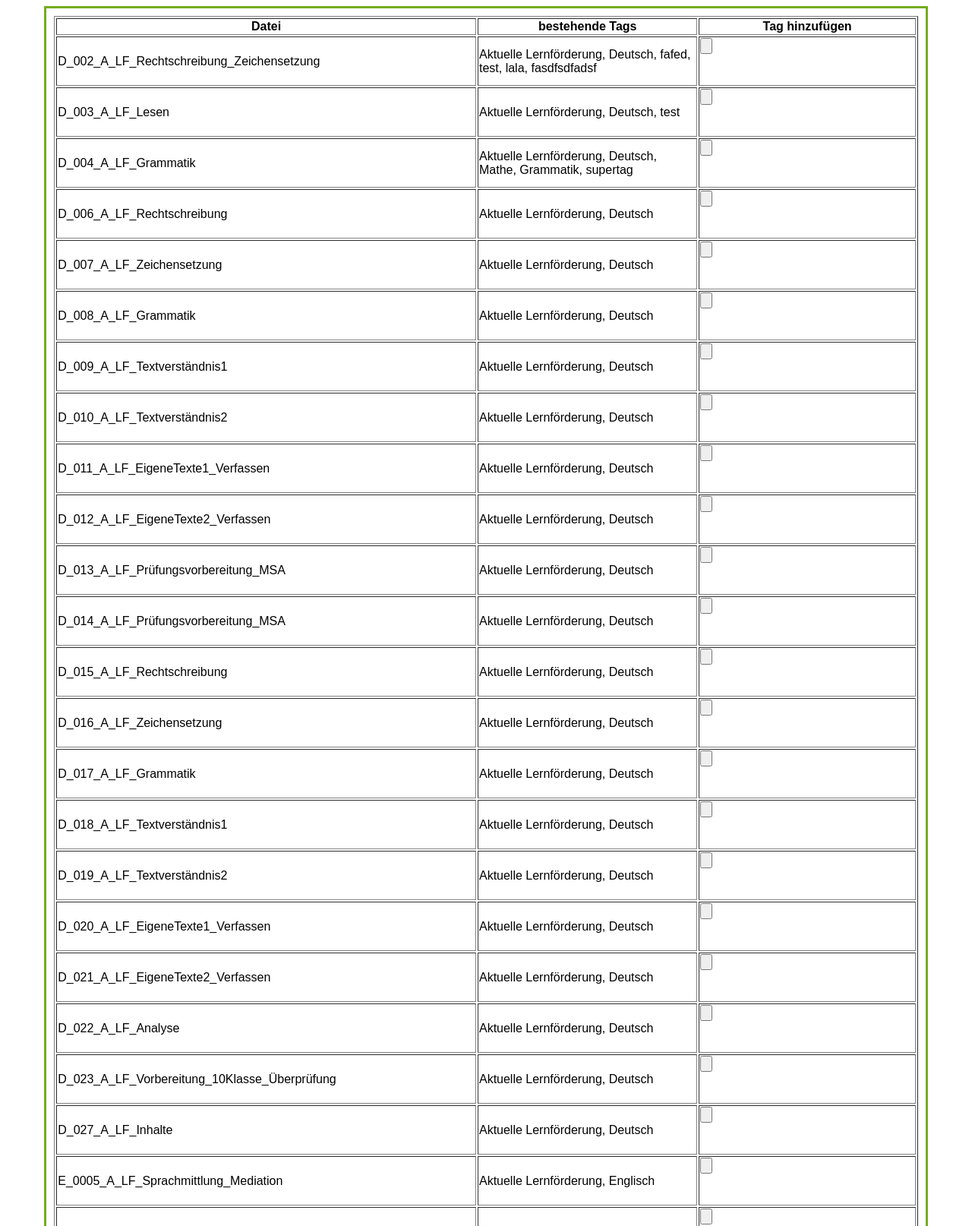
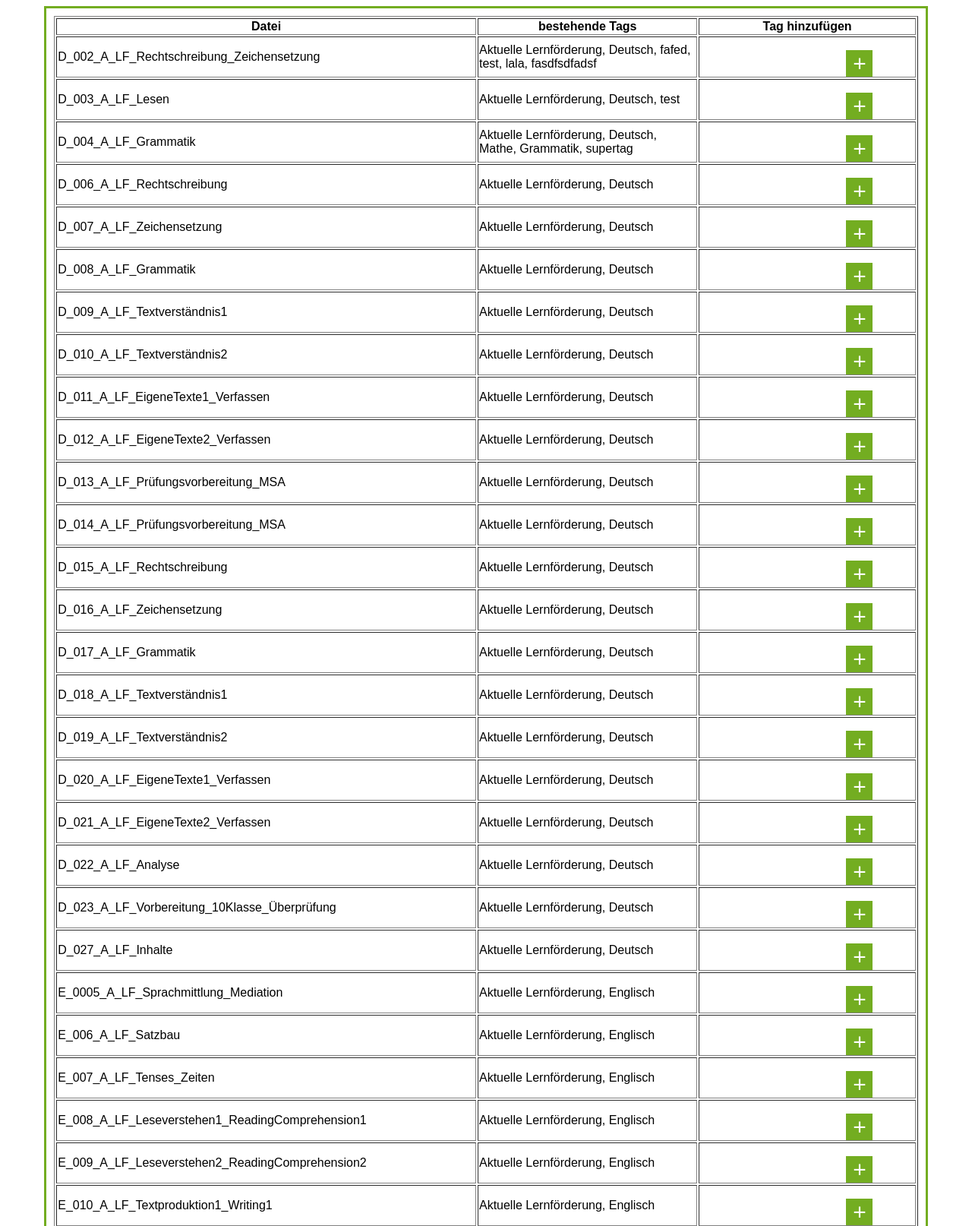
Before and after one commit to pasbelg/taggedFileSearch, a PHP site: page /tagging.php in a window 1280 px wide. Shown: the top 1614 px of the page at 76% size. Run offline with PHP 8.4, Linux system fonts and the light colour scheme; data comes from the database, SQL or seed files in the repository; some libraries are stand-ins or nearby versions.

Commit message:
Input Buttons in Tagging Tabelle angefangen zu stylen

```diff
--- a/style.css
+++ b/style.css
@@ -68,6 +68,33 @@ input[type=text]:focus {
 #tagTable{
   width: 100%;
 }
-#tagTable th{
+#tagTable td{
+  height: 50px;
   width: 30%;
 }
+.tagInput{
+  display:block;
+}
+
+.addButton{
+  position: absolute;
+  margin-left:15%;
+  float: left;
+  height: 35px;
+  width:35px;
+  background-color: #73AD21;
+  border: none;
+  color: white;
+  cursor: pointer;
+  font-size: 30px;
+}
+.confirmButton{
+  float: right;
+  margin-top: -25px;
+  height: 20px;
+  width:20px;
+  background-color: #73AD21;
+  border: none;
+  color: white;
+  cursor: pointer;
+}
--- a/tagging.php
+++ b/tagging.php
@@ -53,7 +53,7 @@ $tagList = getTags();
   <?php
     foreach($fileList as $fileID => $file){
       echo '<tr>
-              <td>'.basename($file, '.pdf').'</td>';
+              <td class="fileCell">'.basename($file, '.pdf').'</td>';
       $tagsPerFile = array();
       $db = new SQLite3('search.db');
       $res = $db->query('select tag from files, tags, tagging where files.fileID = tagging.fileID AND tags.tagID = tagging.tagID AND tagging.fileID = '.$fileID.';');
@@ -61,10 +61,10 @@ $tagList = getTags();
          $tagsPerFile[] = $row['tag'];
       }
     echo '<td>'.implode(", ", $tagsPerFile).'</td>';
-    echo '<td>
-    <input class="addButton" type="button" onclick="showHideInput('.$fileID.')" >
-    <input class="tagInput'.$fileID.'" style="visibility:hidden;" type="text" name="nm" >
-    <input class="confirmButton'.$fileID.'" style="visibility:hidden;" type="button" onclick="addTag('.$fileID.')" >
+    echo '<td class="editCell">
+    <input class="addButton" type="button" onclick="showHideInput('.$fileID.')" value="+">
+    <input class="tagInput tagInput'.$fileID.'" style="visibility:hidden;"  type="text" name="nm" >
+    <input class="confirmButton confirmButton'.$fileID.'" style="visibility:hidden;" type="button" onclick="addTag('.$fileID.')" >
     </td>';
     $db->close();
     }
```
